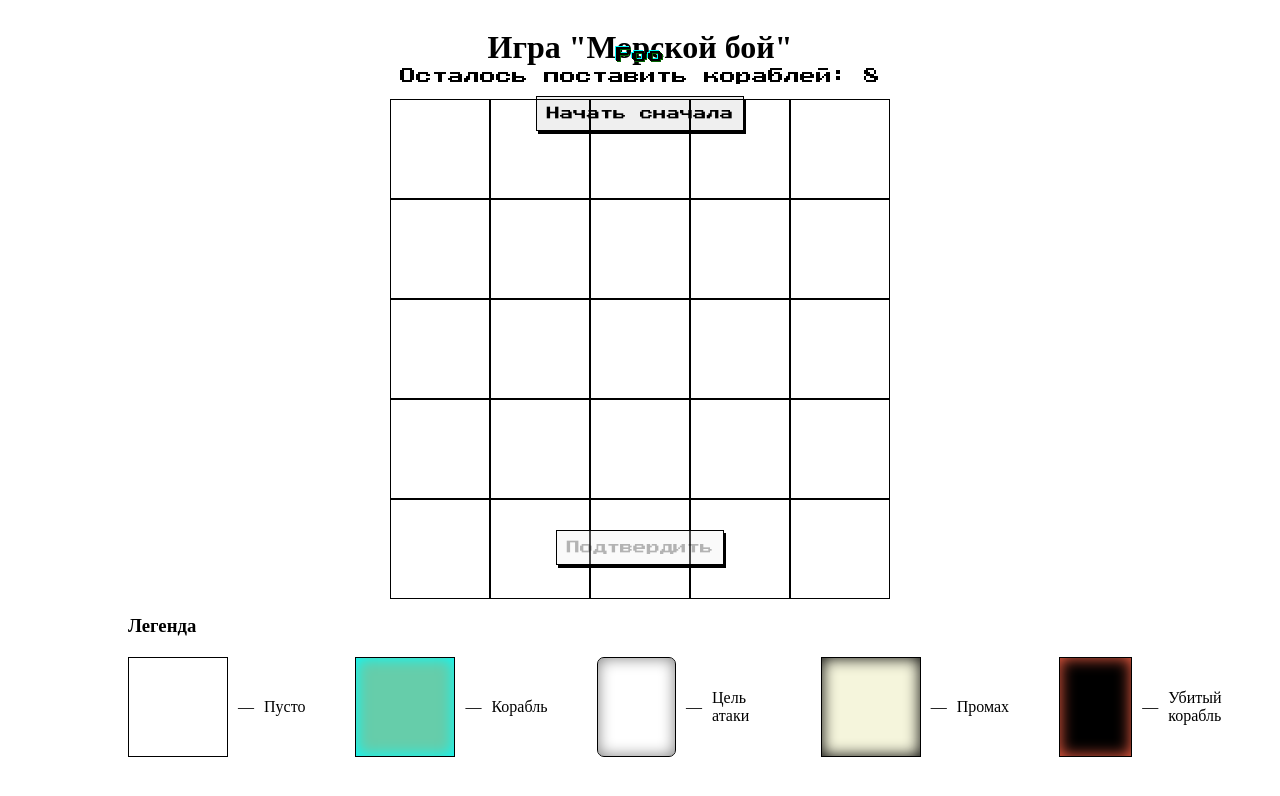
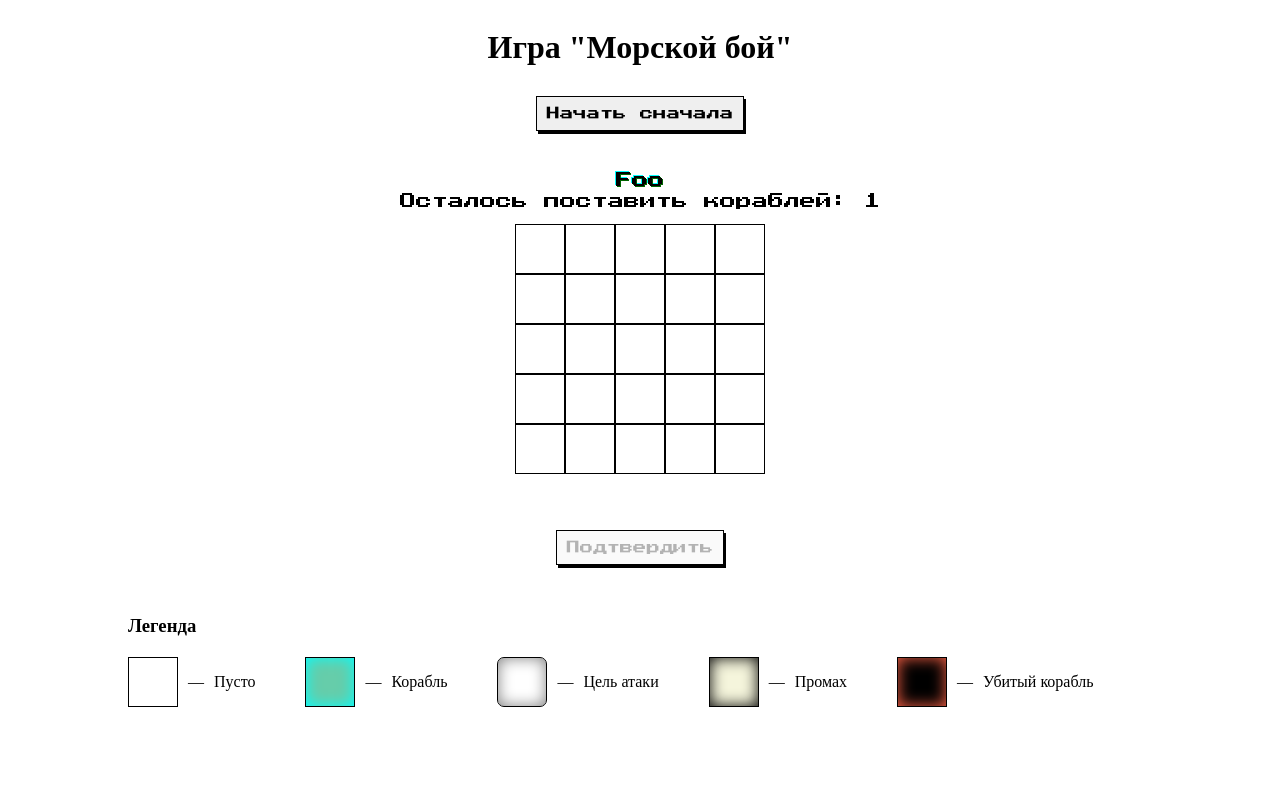
Before and after one commit to summerlightningman/dsr-l4-sea-battle-hooks, a React app: page / in a window 1280 px wide. Shown: the top 796 px of the page. Built offline with nearby package versions, Linux system fonts and the light colour scheme; the HTML template or start-up script is replaced by a standard one; a web font is replaced by a local one.

Commit message:
refactoring: getStateForNextStage function was changed

```diff
--- a/src/classes/game-controller.ts
+++ b/src/classes/game-controller.ts
@@ -24,7 +24,7 @@ class GameController {
         this.clone = this.clone.bind(this);
         this.isTargetEmpty = this.isTargetEmpty.bind(this);
         this.getEnemyPlayerName = this.getEnemyPlayerName.bind(this);
-        this.getStateForNextStage = this.getStateForNextStage.bind(this);
+        this.goToNextStage = this.goToNextStage.bind(this);
         this.getStateForShipPlacement = this.getStateForShipPlacement.bind(this)
         this.getStateForCellMark = this.getStateForCellMark.bind(this);
     }
@@ -69,24 +69,20 @@ class GameController {
         return !players[PlayerNum.ONE].shipsRemainingForBuild() && !players[PlayerNum.TWO].shipsRemainingForBuild()
     }
 
-    getStateForNextStage(players: PlayerList): Partial<AppState> {
+    goToNextStage(state: AppState): Pick<AppState, 'players' | 'gameController'> {
+        let {players, gameController} = state;
         const enemy: Player = players[this.getEnemyPlayerName()];
 
         switch (this.stage) {
             case GameStage.SHIP_PLACEMENT:
-                if (this.allShipsWasPlaced(players))
-                    return {
-                        gameController: new GameController(players[PlayerNum.ONE], GameStage.MOVE_CONFIRMATION)
-                    }
-
-                return {
-                    gameController: new GameController(players[PlayerNum.TWO], GameStage.SHIP_PLACEMENT)
-                }
+                gameController = this.allShipsWasPlaced(players)
+                    ? new GameController(players[PlayerNum.ONE], GameStage.MOVE_CONFIRMATION)
+                    : new GameController(players[PlayerNum.TWO], GameStage.SHIP_PLACEMENT)
+                break;
 
             case GameStage.MOVE_CONFIRMATION:
-                return {
-                    gameController: new GameController(this.player, GameStage.GAMEPLAY)
-                }
+                gameController = new GameController(this.player, GameStage.GAMEPLAY)
+                break;
 
             case GameStage.GAMEPLAY:
                 const [x, y] = this.attackedCell;
@@ -96,31 +92,25 @@ class GameController {
                 if (updatedEnemy.cells[x][y] === CellType.KILLED) {
                     alert('Убил');
                     if (updatedEnemy.isLost()) {
-                        alert(`Победил игрок ${this.player.name}. Поздравляем! 🥳🎉`)
-                        return {
-                            gameController: new GameController(this.player, GameStage.ENDGAME),
-                            players: {...players, [enemyName]: updatedEnemy}
-                        }
+                        alert(`Победил игрок ${this.player.name}. Поздравляем! 🥳🎉`);
+                        gameController = new GameController(this.player, GameStage.ENDGAME);
+                    } else {
+                        gameController = new GameController(this.player, GameStage.GAMEPLAY)
                     }
-
-                    return {
-                        gameController: new GameController(this.player, GameStage.GAMEPLAY),
-                        players: {...players, [enemyName]: updatedEnemy}
-                    }
+                    players = {...players, [enemyName]: updatedEnemy}
                 }
 
                 alert('Промах');
-                return {
-                    gameController: new GameController(this.player, GameStage.MOVE_FINISHED)
-                }
+                gameController = new GameController(this.player, GameStage.MOVE_FINISHED)
+                break;
 
             case GameStage.MOVE_FINISHED:
-                return {
-                    gameController: new GameController(enemy, GameStage.MOVE_CONFIRMATION)
-                }
+                gameController = new GameController(enemy, GameStage.MOVE_CONFIRMATION)
+                break;
             default:
-                return {}
+                break;
         }
+        return {players, gameController}
     }
 
     getStateForShipPlacement(players: PlayerList, playerNum: PlayerNum, x: number, y: number): Partial<AppState> {
--- a/src/classes/player.ts
+++ b/src/classes/player.ts
@@ -1,4 +1,5 @@
-import {Arena, PlayerNum} from "../types/common";
+import {Arena} from "../types/common";
+import {PlayerNum} from "../types/player";
 import {generateArena} from "../functions";
 import {boardHeight, boardWidth, shipCount} from "../config";
 import {CellType} from "../types/cell";
--- a/src/components/app.tsx
+++ b/src/components/app.tsx
@@ -35,7 +35,7 @@ class App extends Component<AppProps, AppState> {
         return (x: number, y: number) => () => {
             const updatedState = this.state.gameController.getStateForShipPlacement(this.state.players, playerNum, x, y)
             // @ts-ignore
-            this.setState(updatedState)
+            this.setState(updatedState);
         };
     }
 
@@ -43,14 +43,12 @@ class App extends Component<AppProps, AppState> {
         return (x: number, y: number) => () => {
             const updatedState = this.state.gameController.getStateForCellMark(this.state.players, playerNum, x, y)
             // @ts-ignore
-            this.setState(updatedState)
+            this.setState(updatedState);
         }
     }
 
     goToNextState() {
-        const updatedState = this.state.gameController.getStateForNextStage(this.state.players);
-        // @ts-ignore
-        this.setState(updatedState);
+        return this.setState(this.state.gameController.goToNextStage);
     }
 
 
@@ -85,7 +83,6 @@ class App extends Component<AppProps, AppState> {
         return (
             <div className="content">
                 <Header
-                    currState={this.state.gameController}
                     resetAll={this.setInitialState}
                 />
                 <main className="main">
--- a/src/config.ts
+++ b/src/config.ts
@@ -6,6 +6,6 @@ import {BoardHeight, BoardWidth} from "./types/board";
 export const gameTitle = 'Игра "Морской бой"';
 export const boardWidth: BoardWidth = 5;
 export const boardHeight: BoardHeight = 5;
-export const shipCount: ShipCount = 8;
-export const cellSize: CellSize = '100px';
+export const shipCount: ShipCount = 1; // Значение выставлено для тестирования. Для контрольной проверки поставить нужное (8)
+export const cellSize: CellSize = '50px';
 export const emptyTargetCell: CellCoords = [-1, -1];
```
